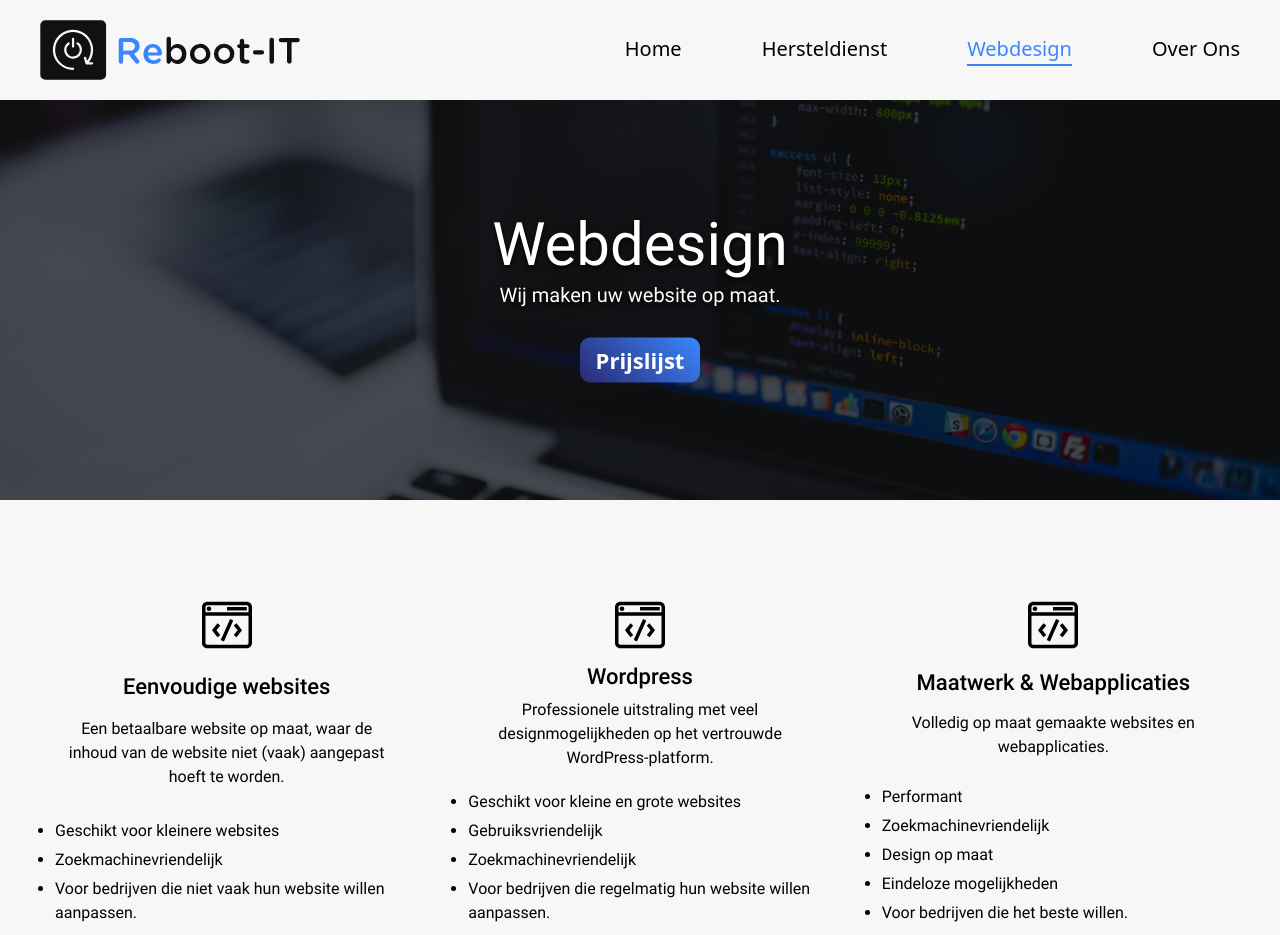
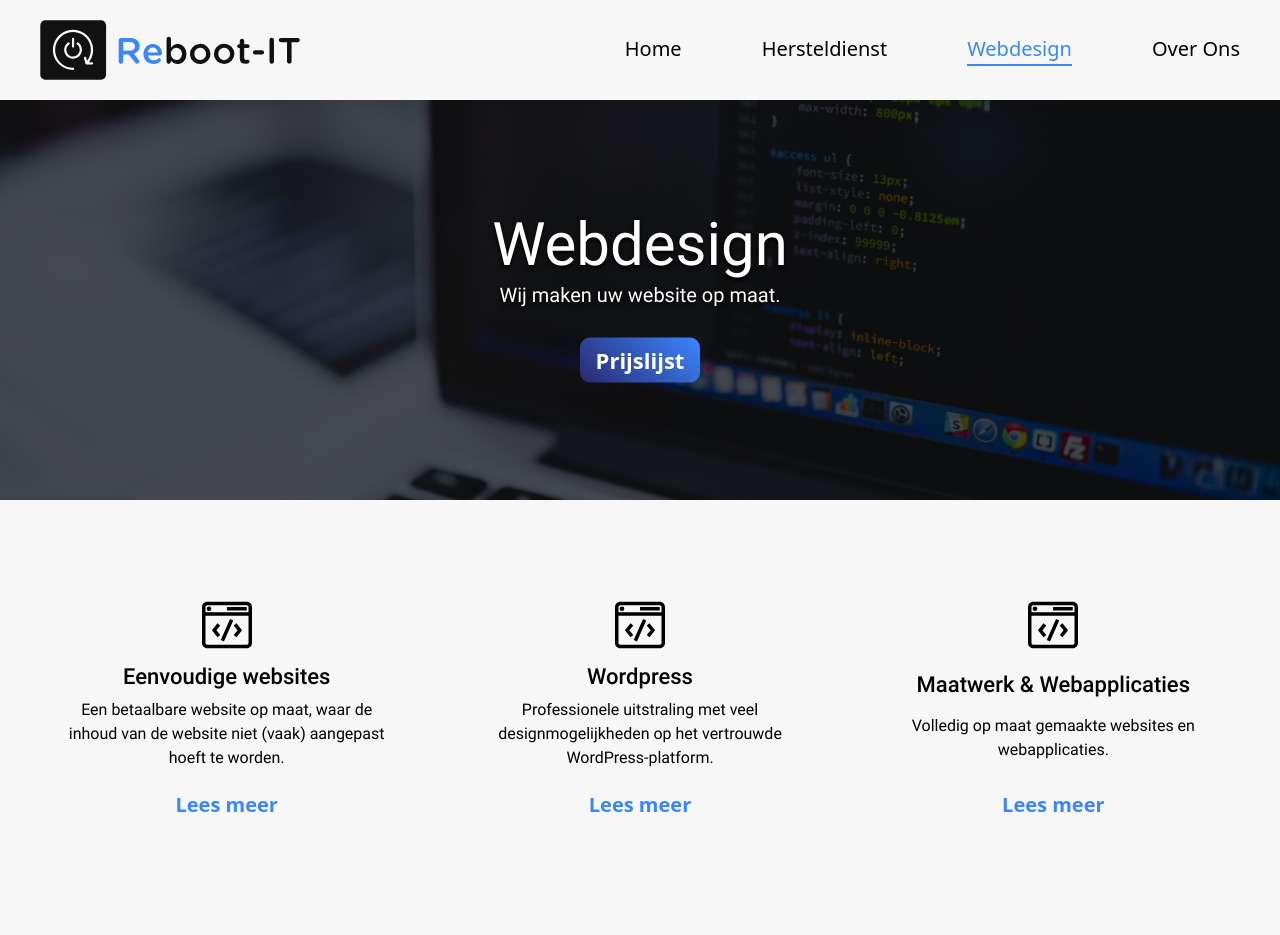
Before and after one commit to kenzo47/pcrepair, a SvelteKit app: page /webdesign in a window 1280 px wide. Shown: the top 935 px of the page. Built offline with nearby package versions, Linux system fonts and the light colour scheme.

Commit message:
Added Info section.

```diff
--- a/src/lib/components/webdesign/ServiceItem.svelte
+++ b/src/lib/components/webdesign/ServiceItem.svelte
@@ -9,14 +9,9 @@
 	</div>
 	<h2 class="mb-[0.5rem] text-center font-roboto text-[2.2rem] font-medium">{data.title}</h2>
 	<p class=" mb-[2rem] text-center font-roboto text-[1.6rem]">{data.description}</p>
-	<ul class=" mb-[1rem] text-center font-roboto text-[1.6rem]">
-		{#each data.usps as usp}
-			<li class="mb-[0.5rem] list-disc text-left">{usp}</li>
-		{/each}
-		<a
-			class="leading-[1.4 rem] text-center text-[2rem] font-bold text-azure hover:cursor-pointer hover:text-orange-web"
-			href={data.button.url}
-			target={data.button.target}>{data.button.text}</a
-		>
-	</ul>
+	<a
+		class="leading-[1.4 rem] text-center text-[2rem] font-bold text-azure hover:cursor-pointer hover:text-orange-web"
+		href={data.button.url}
+		target={data.button.target}>{data.button.text}</a
+	>
 </div>
--- a/src/lib/types/components/ServiceItem.ts
+++ b/src/lib/types/components/ServiceItem.ts
@@ -5,6 +5,5 @@ export interface ServiceItemData {
 	icon: Image
 	title: string
 	description: string
-	usps: string[]
 	button: LinkButtonData
 }
--- a/src/routes/webdesign/+page.svelte
+++ b/src/routes/webdesign/+page.svelte
@@ -1,13 +1,16 @@
 <script lang="ts">
+	import Saos from 'saos'
 	import type { PageData } from './$types'
 	import type { HeaderImageData } from '$lib/types/components/HeaderImage'
+	import type { ServiceItemData } from '$lib/types/components/ServiceItem'
+	import type { InfoItemData } from '$lib/types/components/InfoItem/InfoItem'
+
 	import websiteIcon from '$lib/assets/icons/website.svg'
-
+	import ServiceItem from '$lib/components/webdesign/ServiceItem.svelte'
 	import HeaderImage from '$lib/components/HeaderImage.svelte'
 	import webdesign from '$lib/assets/images/webdesign.jpg'
 	import LinkButton from '$lib/components/LinkButton.svelte'
-	import ServiceItem from '$lib/components/webdesign/ServiceItem.svelte'
-	import type { ServiceItemData } from '$lib/types/components/ServiceItem'
+	import InfoItem from '$lib/components/InfoItem.svelte'
 	export let data: PageData
 
 	let imageSwiperData: HeaderImageData = {
@@ -81,20 +84,51 @@
 			}
 		}
 	]
+	let infoItemData: InfoItemData[] = [
+		{
+			title: 'Webdesign',
+			description:
+				'Bij Reboot-IT kan u terecht voor een professionele website op maat. Wij maken websites voor zowel particulieren als bedrijven. Onze service eindigt niet na het opleveren van de website. Wij zorgen ervoor dat uw website up-to-date blijft en dat u ondersteuning krijgt.',
+			subInfoItems: [
+				{
+					title: 'Welke soort website past bij mij?',
+					description:
+						'Wij maken verschillende soorten websites, elk met hun eigen voor- en nadelen. Samen kijken we welke soort website het beste bij u past.'
+				},
+				{
+					title: 'Uitbreidbaar',
+					description:
+						'Wij maken websites die uitbreidbaar zijn. Zo kan u in de toekomst uw website uitbreiden met extra functionaliteiten.  '
+				}
+			]
+		}
+	]
 </script>
 
 <!--Header Image-->
 <header class="mb-[4rem] overflow-hidden">
 	<HeaderImage data={imageSwiperData} />
 </header>
-<!--Intro + Choices-->
+<!--Choices-->
 <section class="wrapper mb-[8rem]">
 	<div class="grid grid-cols-3 gap-[4rem]">
-		<ServiceItem data={serviceItemData[0]} />
-		<ServiceItem data={serviceItemData[1]} />
-		<ServiceItem data={serviceItemData[2]} />
-		<!-- {#each centerInfoCardData as centerInfoCard (centerInfoCard.title)}
-			<CenterInfoCard data={centerInfoCard} />
-		{/each} -->
+		{#each serviceItemData as serviceItemData (serviceItemData.title)}
+			<ServiceItem data={serviceItemData} />
+		{/each}
 	</div>
 </section>
+<!--Info Items-->
+<section class="wrapper mb-[8rem]">
+	<Saos once={true} animation={'from-left 1.4s cubic-bezier(0.35, 0.5, 0.65, 0.95) both'}>
+		<div class="mb-[12rem] flex w-full items-center">
+			<div class="mr-[6rem] flex">
+				<img
+					src={webdesign}
+					alt="Computer herstellingen"
+					class="h-[350px] w-full min-w-[400px] rounded-lg object-contain drop-shadow-md"
+				/>
+			</div>
+			<InfoItem infoItemData={infoItemData[0]} />
+		</div>
+	</Saos>
+</section>
```
